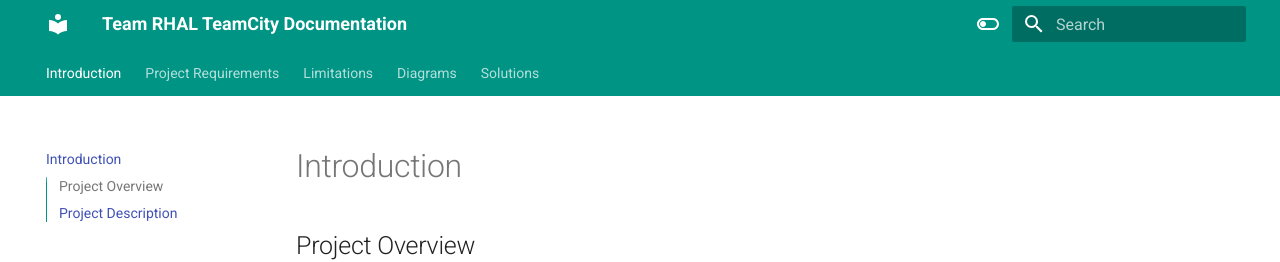
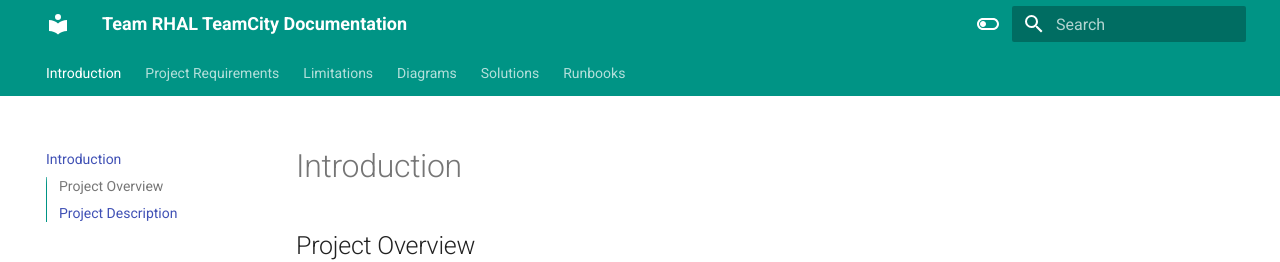
Before and after one commit to robequijano-opswerks/rhal_documentation, an MkDocs documentation site: the page built from docs/index.md, in a window 1280 px wide. Shown: the top 262 px of the page. Built offline with MkDocs 1.6.1 and Material for MkDocs 9.7.7, drawn with Linux system fonts in a browser that asks for light colours.

Commit message:
Update mkdocs.yml

```diff
--- a/mkdocs.yml
+++ b/mkdocs.yml
@@ -32,6 +32,7 @@ nav:
   - Limitations: Limitations.md
   - Diagrams: Architecture.md
   - Solutions: Solutions.md
+  - Runbooks: Runbooks.md
 
 markdown_extensions:
   - pymdownx.highlight:
@@ -53,6 +54,13 @@ markdown_extensions:
   - attr_list
   - md_in_html
   - tables
+  - pymdownx.highlight:
+      anchor_linenums: true
+      line_spans: __span
+      pygments_lang_class: true
+  - pymdownx.inlinehilite
+  - pymdownx.snippets
+  - pymdownx.superfences
 
 plugins:
   - search
```
